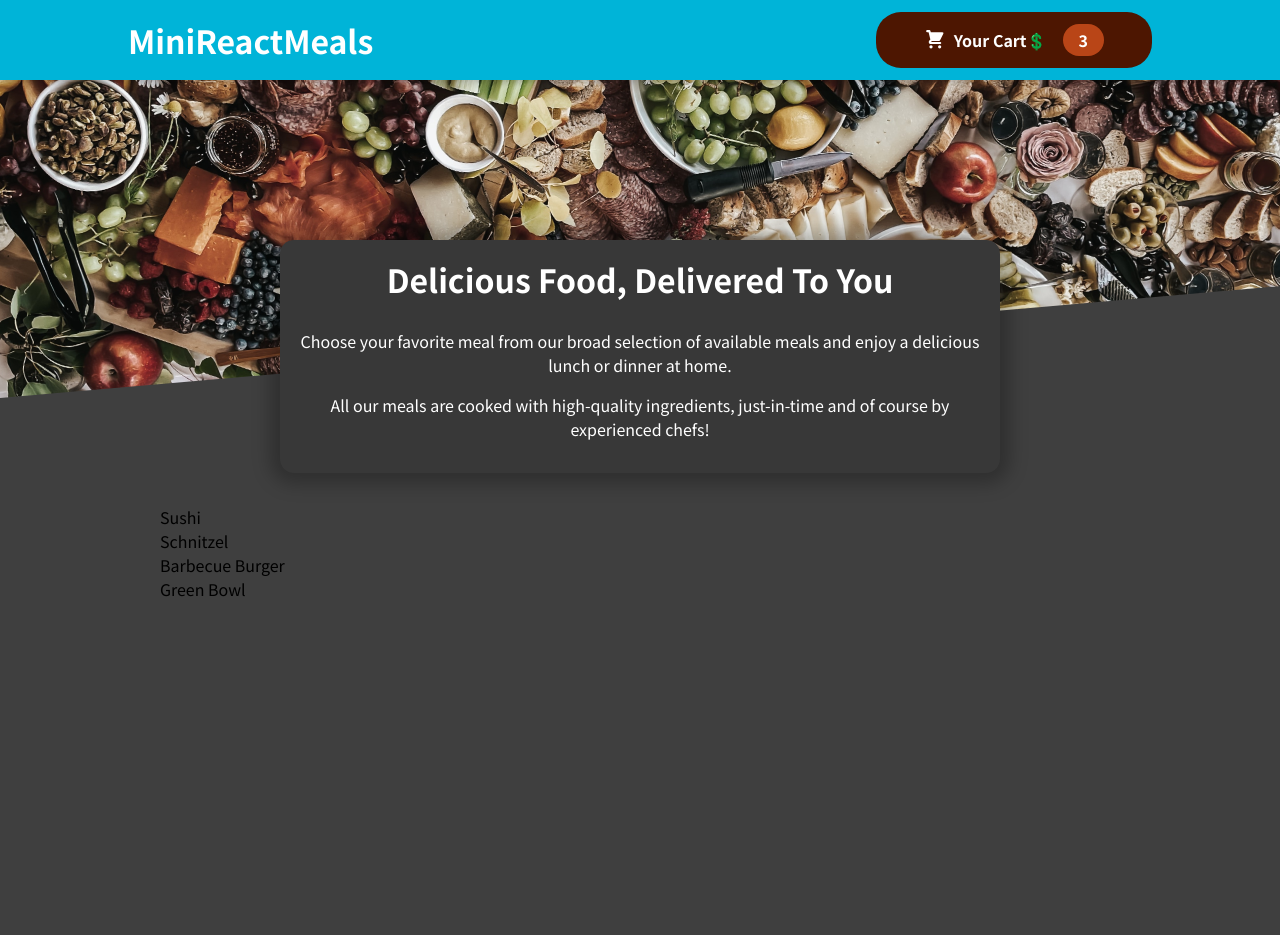
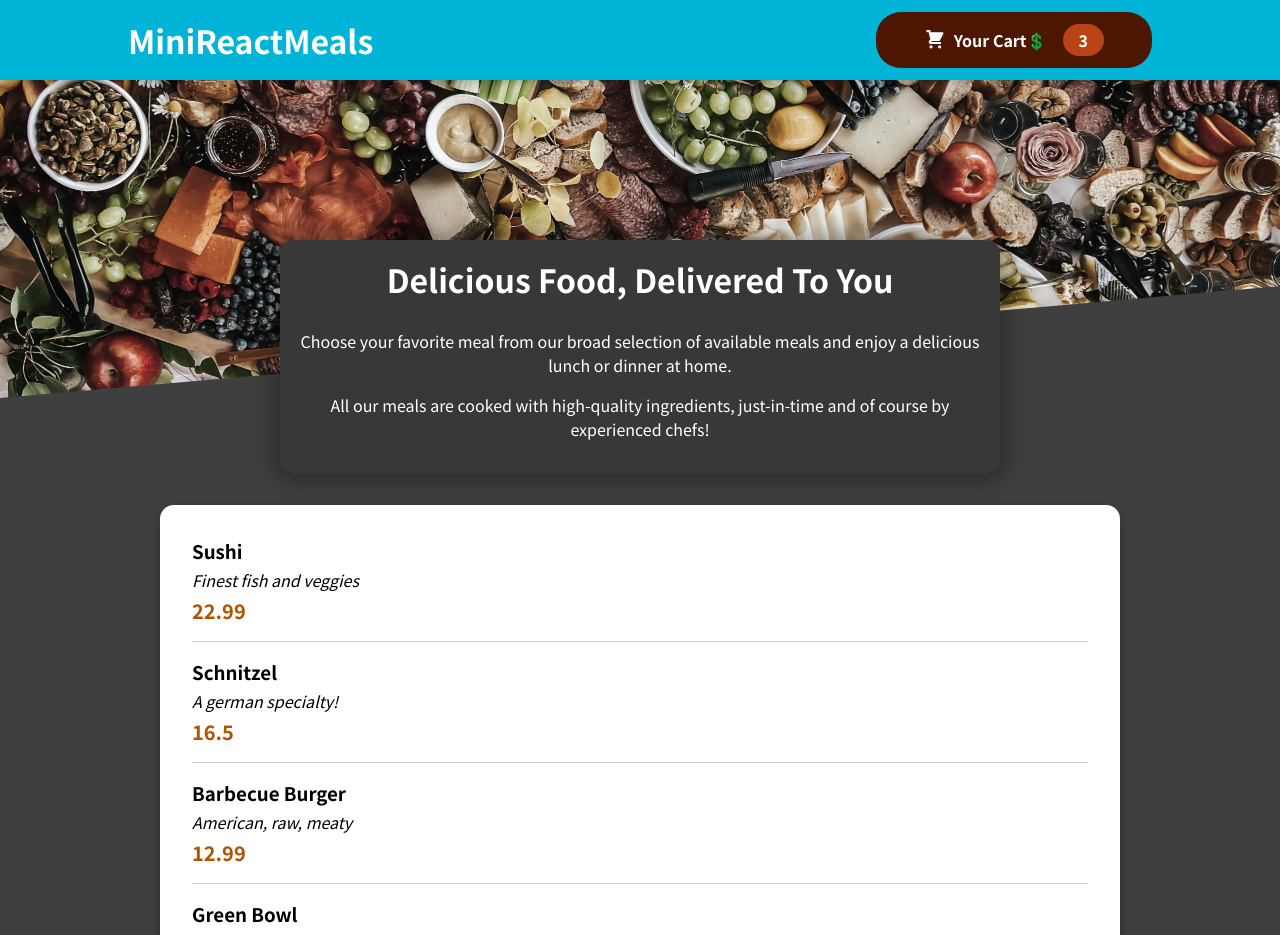
Before and after one commit to anask601/food-order-app, a React (Create React App) app: page / in a window 1280 px wide. Shown: the top 935 px of the page. Before the commit the page ends 800 px from the top, so only its background shows below. Built offline with nearby package versions, Linux system fonts and the light colour scheme.

Commit message:
added individual meal item & description

```diff
--- a/src/components/Cards/CardIcon.js
+++ b/src/components/Cart/CartIcon.js
@@ -1,6 +1,6 @@
 import React, { Fragment } from "react";
 
-const CardIcon = () => {
+const CartIcon = () => {
   return (
     <Fragment>
       <svg
@@ -14,4 +14,4 @@
   );
 };
 
-export default CardIcon;
+export default CartIcon;
--- a/src/components/Layout/HeaderCartButton.js
+++ b/src/components/Layout/HeaderCartButton.js
@@ -1,5 +1,5 @@
 import React, { Fragment } from "react";
-import CardIcon from "../Cards/CardIcon";
+import CartIcon from "../Cart/CartIcon";
 import classes from "./HeaderCartButton.module.css";
 
 const HeaderCartButton = () => {
@@ -7,7 +7,7 @@
     <Fragment>
       <button className={classes.button}>
         <span className={classes.icon}>
-          <CardIcon />
+          <CartIcon />
         </span>
         <span>Your Cart💲</span>
         <span className={classes.badge}>3</span>
--- a/src/components/Meals/AvailableMeals.js
+++ b/src/components/Meals/AvailableMeals.js
@@ -1,5 +1,8 @@
 import React from "react";
+import Card from "../UI/Card";
 import classes from "./AvailableMeals.module.css";
+import MealItem from "./MealItem/Mealtem";
+
 const DUMMY_MEALS = [
   {
     id: "m1",
@@ -27,10 +30,19 @@
   },
 ];
 const AvailableMeals = () => {
-  const mealLists = DUMMY_MEALS.map((meal) => <li>{meal.name}</li>);
+  const mealLists = DUMMY_MEALS.map((meal) => (
+    <MealItem
+      key={meal.id}
+      name={meal.name}
+      description={meal.description}
+      prices={meal.price}
+    />
+  ));
   return (
     <section className={classes.meals}>
-      <ul>{mealLists}</ul>
+      <Card>
+        <ul>{mealLists}</ul>
+      </Card>
     </section>
   );
 };
--- /dev/null
+++ b/src/components/Meals/MealItem/MealItem.module.css
@@ -0,0 +1,22 @@
+.meal {
+  display: flex;
+  justify-content: space-between;
+  margin: 1rem;
+  padding-bottom: 1rem;
+  border-bottom: 1px solid #ccc;
+}
+
+.meal h3 {
+  margin: 0 0 0.25rem 0;
+}
+
+.description {
+  font-style: italic;
+}
+
+.price {
+  margin-top: 0.25rem;
+  font-weight: bold;
+  color: #ad5502;
+  font-size: 1.25rem;
+}
--- /dev/null
+++ b/src/components/Meals/MealItem/Mealtem.js
@@ -0,0 +1,15 @@
+import React from "react";
+import classes from "./MealItem.module.css";
+const MealItem = ({ name, description, prices }) => {
+  return (
+    <li className={classes.meal}>
+      <div>
+        <h3>{name}</h3>
+        <div className={classes.description}>{description}</div>
+        <div className={classes.price}>{prices}</div>
+      </div>
+    </li>
+  );
+};
+
+export default MealItem;
--- /dev/null
+++ b/src/components/UI/Card.js
@@ -0,0 +1,7 @@
+import classes from "./Card.module.css";
+
+const Card = (props) => {
+  return <div className={classes.card}>{props.children}</div>;
+};
+
+export default Card;
--- /dev/null
+++ b/src/components/UI/Card.module.css
@@ -0,0 +1,6 @@
+.card {
+  padding: 1rem;
+  box-shadow: 0 2px 8px rgba(0, 0, 0, 0.25);
+  border-radius: 14px;
+  background-color: white;
+}
```
